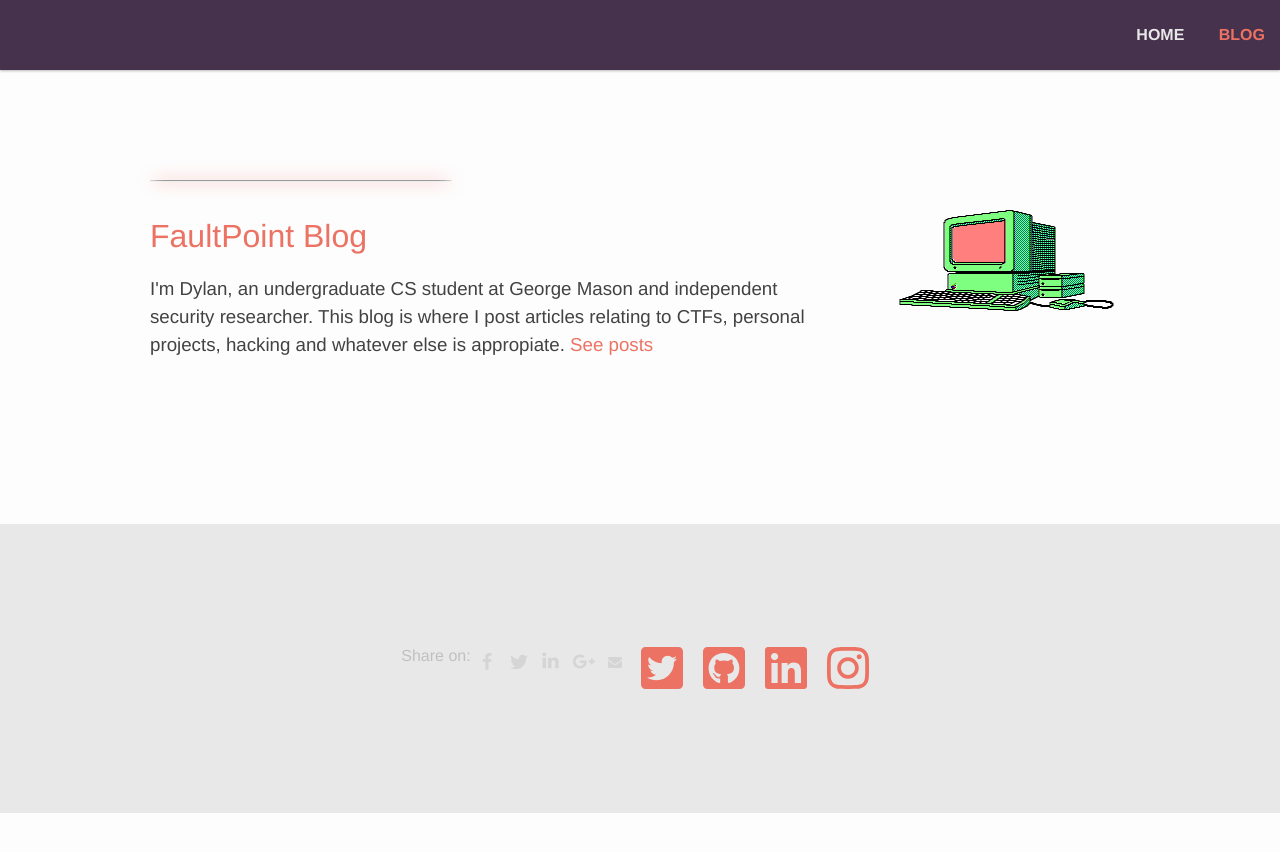
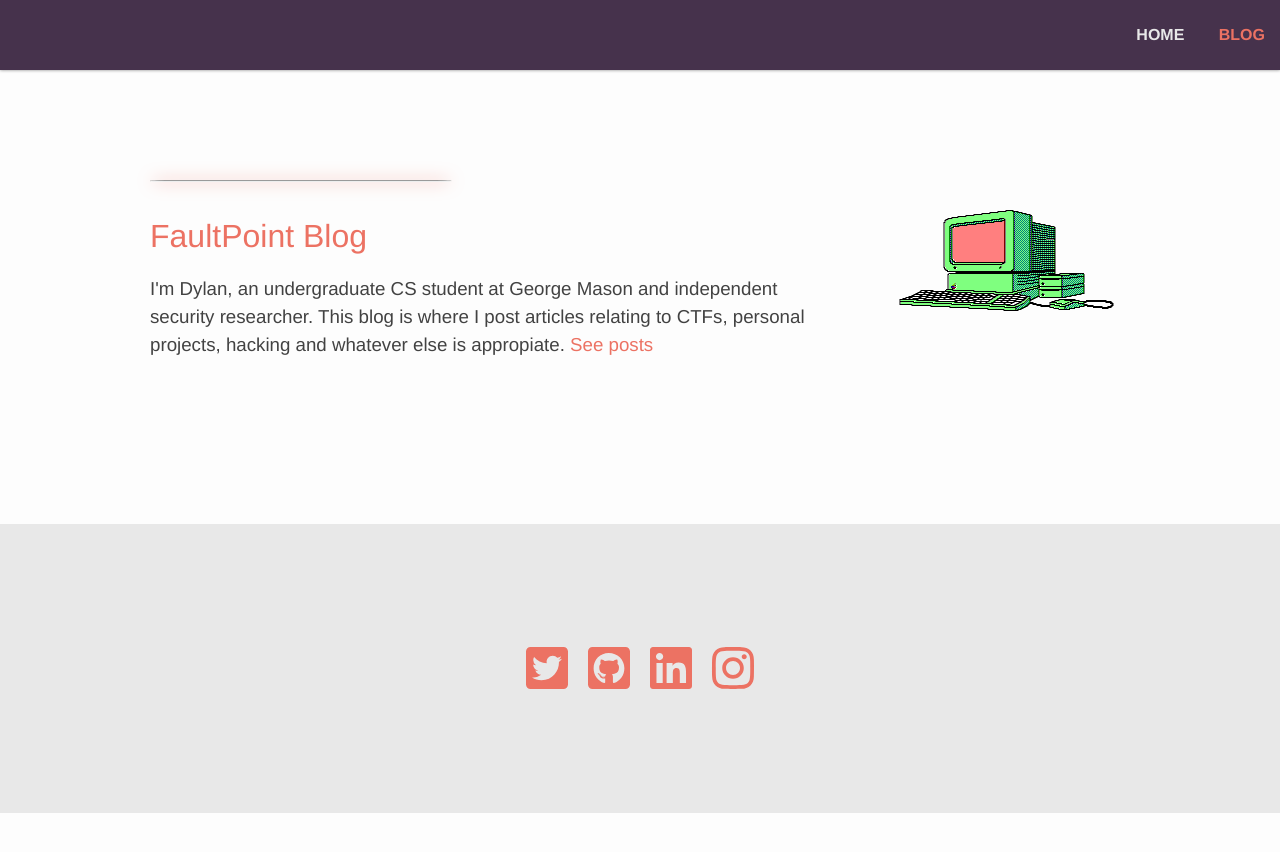
Before and after one commit to elbee-cyber/old.elbee-cyber.github.io, a Jekyll site: the page built from index.md, in a window 1280 px wide. Shown: the top 852 px of the page. Built offline with Jekyll 4.4.1, drawn with Linux system fonts in a browser that asks for light colours.

Commit message:
Update footer.html

```diff
--- a/_includes/footer.html
+++ b/_includes/footer.html
@@ -1,6 +1,5 @@
 <div class="l-wrap">
   <div class="l-center-wrap icon-media">
-    {% include share-buttons.html %}
     {% if site.twitter_username %}<a href="https://twitter.com/{{site.twitter_username}}"><i class="fab fa-twitter-square fa-3x"></i></a>{% endif %}
     {% if site.github_username %}<a href="https://github.com/{{site.github_username}}"><i class="fab fa-github-square fa-3x"></i></a>{% endif %}
     {% if site.linkedin_username %}<a href="https://www.linkedin.com/in/{{site.linkedin_username}}"><i class="fab fa-linkedin fa-3x"></i></a>{% endif %}
```
